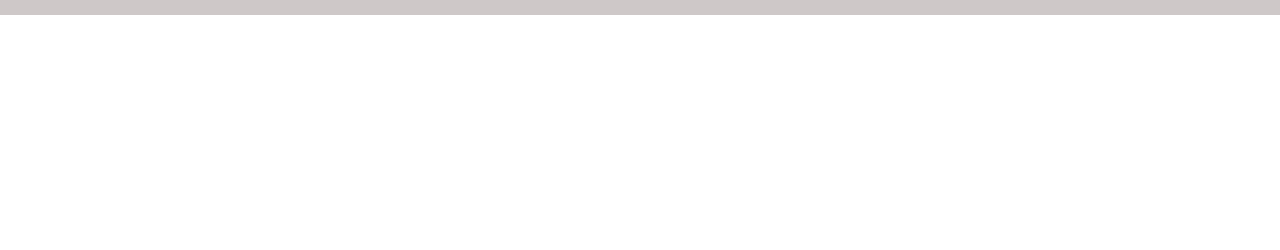
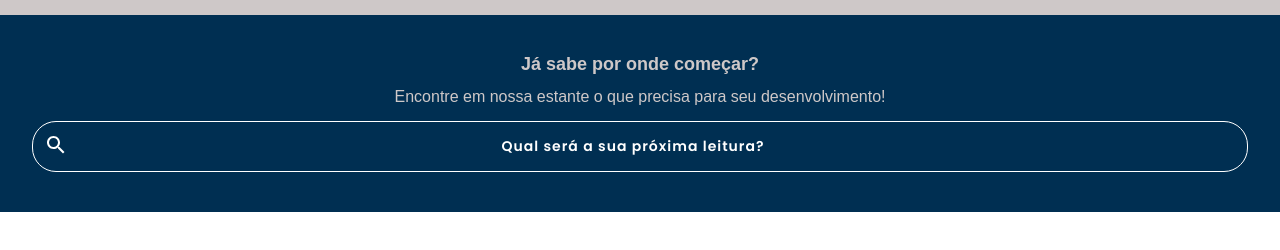
Before and after one commit to devAugustoW/html-css_alura, a plain HTML site: page alura-books/index.html in a window 1280 px wide. Shown: the part 74-324 px from the top of the page. Drawn offline with Linux system fonts and the light colour scheme.

Commit message:
Update Banner

```diff
--- a/alura-books/index.css
+++ b/alura-books/index.css
@@ -9,7 +9,7 @@
     --cor-de-fundo: #EBECC;
     --branco: #cec8c8;
     --laranja: #E89B00
-    --azul-degrade: linear-gradient(97.54deg, #002F52 35.49%, #326589 165.37%);
+    --azul-degrade: (97.54deg, #002F52 35.49%, #326589 165.37%);
 }
 
 body{
@@ -18,7 +18,7 @@ body{
     font-size: 16px;
     font-weight: 400;
 }
-
+/* INÍCIO DO CABEÇALHO */
 .cabecalho__menu-hamburguer {
     width: 40px;
     height: 40px;
@@ -77,3 +77,44 @@ body{
 .lista-menu__link a{
     font-family: 'Popins', sans-serif;
 }
+/* FINAL DO CABEÇALHO */
+
+/* INÍCIO DO BANNER */
+.banner {
+    background: #002F52;
+    color: var(--branco);
+    text-align: center;
+    padding: 2.5em 2em;
+}
+.banner__titulo {
+    font-size: 18px;
+    font-weight: 700;
+}
+.banner__texto {
+    font-weight: 500;
+    margin: 1em 0;
+}
+.banner__pesquisa {
+    background-color: transparent;
+    border: 1px solid #FFFFFF;
+    border-radius: 24px;
+    padding: 1em;
+    width: 100%;
+    text-align: center;
+    font-family: 'Poppins', sans-serif;
+    font-weight: 300;
+    font-size: 14px;
+    color: #FFFFFF;
+    letter-spacing: 1px;
+}
+.banner__pesquisa::placeholder {
+    text-align: center;
+    font-family: 'Poppins', sans-serif;
+    font-weight: 600;
+    font-size: 14px;
+    color: #FFFFFF;
+    background: url(./imgs/lupa.svg);
+    background-repeat: no-repeat;
+
+
+}
--- a/alura-books/index.html
+++ b/alura-books/index.html
@@ -49,6 +49,17 @@
         </div>
     </header>
 
+    <section class="banner">
+        <h2 class="banner__titulo">Já sabe por onde começar?</h2>
+
+        <p class="banner__texto">Encontre em nossa estante o que precisa para seu desenvolvimento!</p>
+
+        <input type="search"
+                class="banner__pesquisa"
+                name="banner__pesquisa"
+                placeholder="Qual será a sua próxima leitura?">
+    </section>
+
 
 </body>
 </html>
```
Also changed, not shown: alura-books/imgs/lupa.svg (added).
